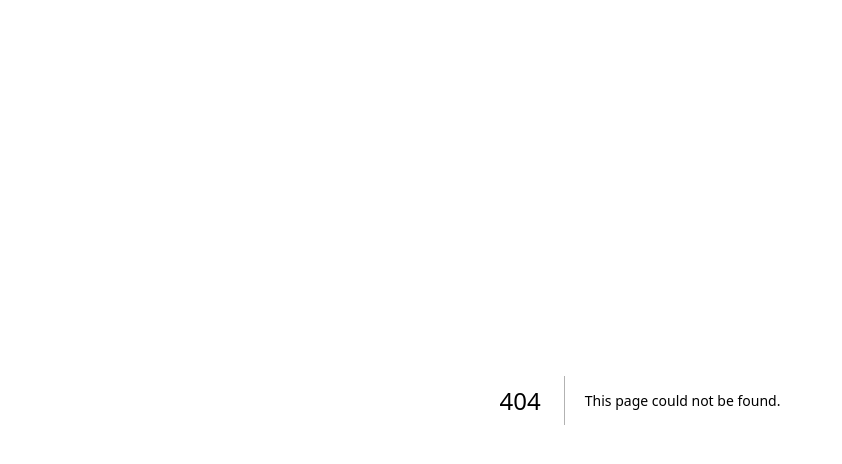
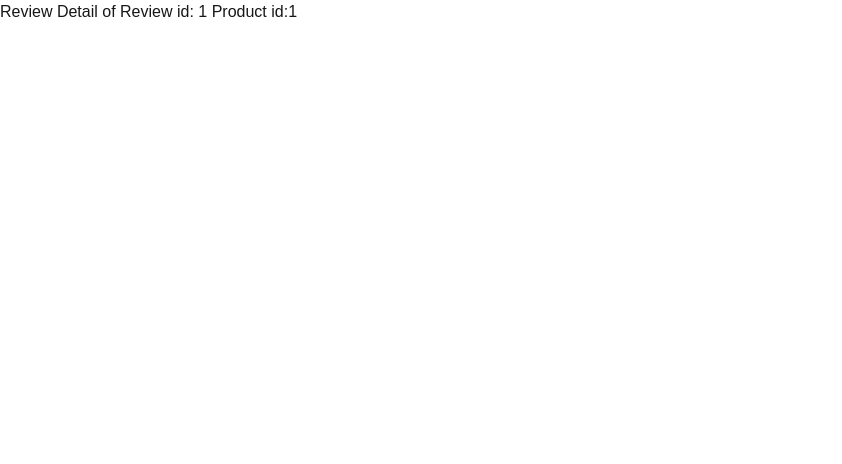
Before and after one commit to gitcoder-23/demo-next-tutorial-ts-14, a Next.js app: page /products/1/reviews/1 in a window 1280 px wide. Before the commit this address had no page. Shown: the top 464 px of the page, without its empty margins (0-842 px from the left). Built offline with nearby package versions, Linux system fonts and the light colour scheme.

Commit message:
nested dynamic route done

```diff
--- a/src/app/products/[productId]/page.tsx
+++ b/src/app/products/[productId]/page.tsx
@@ -3,7 +3,8 @@
 params: {productId: string}
 
 }
-
+// http://localhost:3000/products/productId(dynamic)
+// http://localhost:3000/products/50
 export default function ProductNewDetails({ params }: productType) {
     return (
 
--- /dev/null
+++ b/src/app/products/[productId]/reviews/[reviewId]/page.tsx
@@ -0,0 +1,18 @@
+
+type productType = {
+    params: {productId: string, reviewId: string,}
+
+}
+
+// http://localhost:3000/products/(productId)/reviews/(reviewId)
+
+    // http://localhost:3000/products/2/reviews/1
+    export default function ReviewDetail({ params }: productType) {
+        return (
+
+            <>
+
+                <h2> Review Detail of Review id: {params.reviewId} Product id:{ params.productId}</h2>
+            </>
+        );
+    };
```
